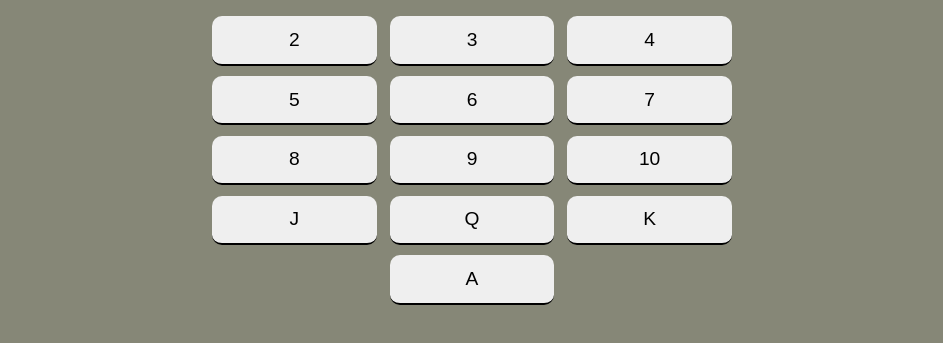
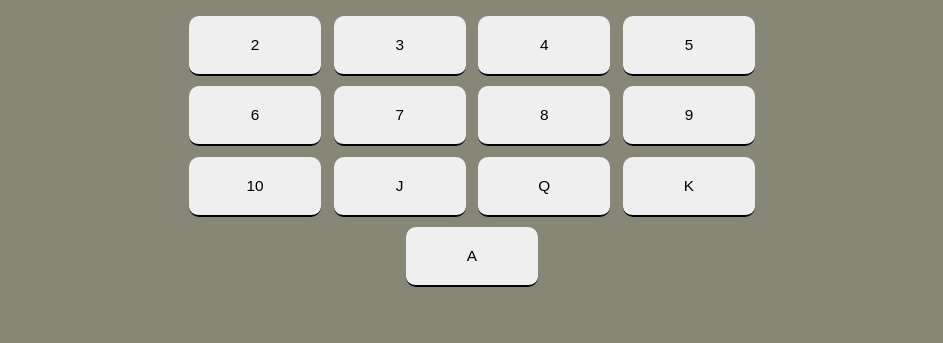
Before and after one commit to Breideva/CardQuest, a plain HTML site: page index.html in a window 1280 px wide. Shown: the part 437-780 px from the top of the page, without its empty margins (168-1111 px from the left). Drawn offline with Linux system fonts and the light colour scheme.

Commit message:
Updated styles
This styles change made it so the buttons laid in rows of four.

```diff
--- a/styles.css
+++ b/styles.css
@@ -24,6 +24,9 @@ body {
   height: auto;
   padding: 0.5vw 0.5vw;
   border-radius: 10px;
+  pointer-events: none;
+  -webkit-user-drag: none;
+  user-select: none;
 }
 #question-area {
   display: flex;
@@ -43,9 +46,9 @@ body {
   align-items: center;
 }
 #button-area button {
-  padding: 1vw 1.5vw;
-  width: 25%;
-  font-size: 1.5vw;
+  padding: 20px 10px;
+  width: 20%;
+  font-size: 1.2vw;
   border-radius: 10px;
   border: none;
   border-bottom: black solid 2px;
```
